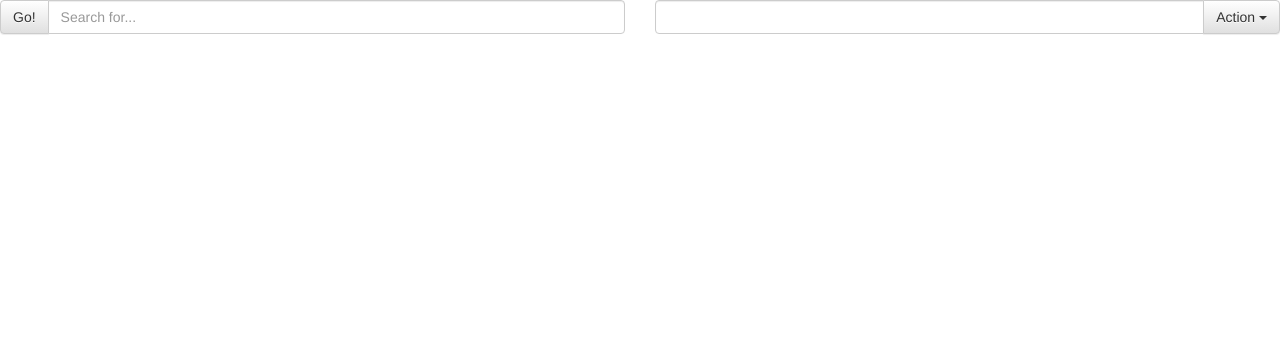
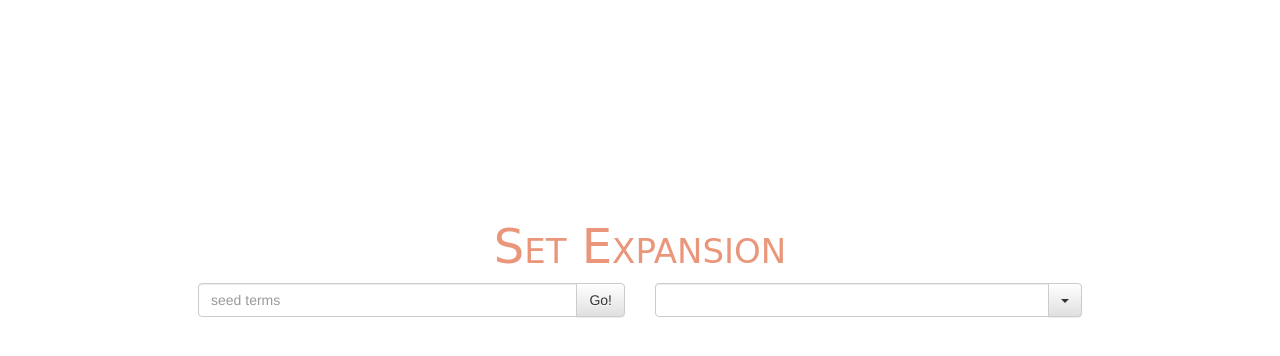
Before and after one commit to SonamGupta29/IRE-SetExpansion, a plain HTML site: page UI/index.html in a window 1280 px wide. Drawn offline with nearby package versions, Linux system fonts and the light colour scheme.

Commit message:
UI
Completed!

```diff
--- a/UI/css/main.css
+++ b/UI/css/main.css
@@ -0,0 +1,20 @@
+.header{
+	text-align: center;
+}
+h2{
+	color: darksalmon;
+	font-family: cursive;
+	font-size: -webkit-xxx-large;
+	font-variant: small-caps;
+}
+.pad{
+	width: 100%;
+	height: 200px;
+
+}
+.pad1{
+	margin-left: 30%;
+}
+.wid{
+	width: 70%;
+}
--- a/UI/index.html
+++ b/UI/index.html
@@ -19,30 +19,52 @@
 	<script src="./js/main.js"></script>
 </head>
 <body>
+	<div class="pad">
+	</div>
+	<div class="col-md-12 header">
+		<h2>Set Expansion</h2>
+	</div>
+	<div class="col-md-12">
+		<form action="test.html" method="get">
 			<div class="row">
 			  <div class="col-lg-6">
-	    <div class="input-group">
+			    <div class="input-group pad1">
+			      <input type="text" class="form-control" placeholder="seed terms" name="seed" style="width: 100%;">
 			      <span class="input-group-btn">
-	        <button class="btn btn-default" type="button">Go!</button>
+			        <button class="btn btn-default" formaction="test.html" type="submit">Go!</button>
 			      </span>
-	      <input type="text" class="form-control" placeholder="Search for...">
 			    </div><!-- /input-group -->
 			  </div><!-- /.col-lg-6 -->
 			 <div class="col-lg-6">
-    <div class="input-group">
-      <input type="text" class="form-control" aria-label="...">
+		        <div class="input-group wid">
+		          <input type="text" class="form-control inp" aria-label="Text input with segmented button dropdown" name="engine">
 		          <div class="input-group-btn">
-        <button type="button" class="btn btn-default dropdown-toggle" data-toggle="dropdown" aria-expanded="false">Action <span class="caret"></span></button>
+		            <button type="button" class="btn btn-default dropdown-toggle" data-toggle="dropdown" aria-expanded="false">
+		              <span class="caret"></span>
+		              <span class="sr-only">Toggle Dropdown</span>
+		            </button>
 		            <ul class="dropdown-menu dropdown-menu-right" role="menu">
-          <li><a href="#">Action</a></li>
-          <li><a href="#">Another action</a></li>
-          <li><a href="#">Something else here</a></li>
-          <li class="divider"></li>
-          <li><a href="#">Separated link</a></li>
+		              <li><a href="#">Google</a></li>
+		              <li><a href="#">Wikipedia</a></li>
+		              <li><a href="#">Bing</a></li>
+		              <li><a href="#">Twitter</a></li>
 		            </ul>
-      </div><!-- /btn-group -->
-    </div><!-- /input-group -->
+		          </div>
+		        </div><!-- /.input-group -->
 		      </div><!-- /.col-lg-6 -->
 			</div><!-- /.row -->
+		</form>
+	</div>
+	<script>
+     $(document).ready(function(){
+        $('.dropdown-toggle').dropdown();
+        $('.dropdown-menu>li>a').click(function() {
+        	var name = $(this).text();
+        	//alert(name);
+        	$('.inp').val(name);
+		});
+    });
+	</script>
+
 </body>
 </html>
```
Also changed, not shown: UI/result.html (added, +24 -0 lines). Lines whose indentation alone changed are shown as unchanged.
